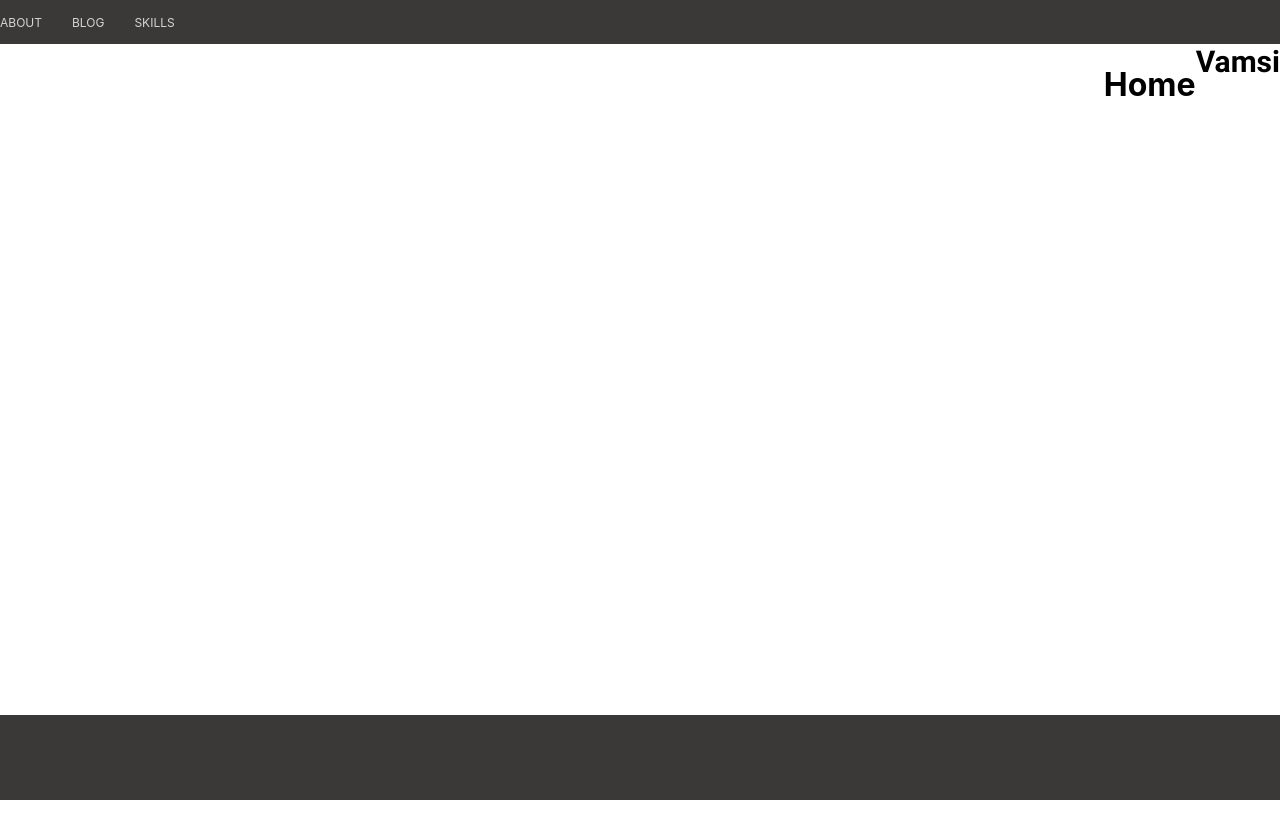
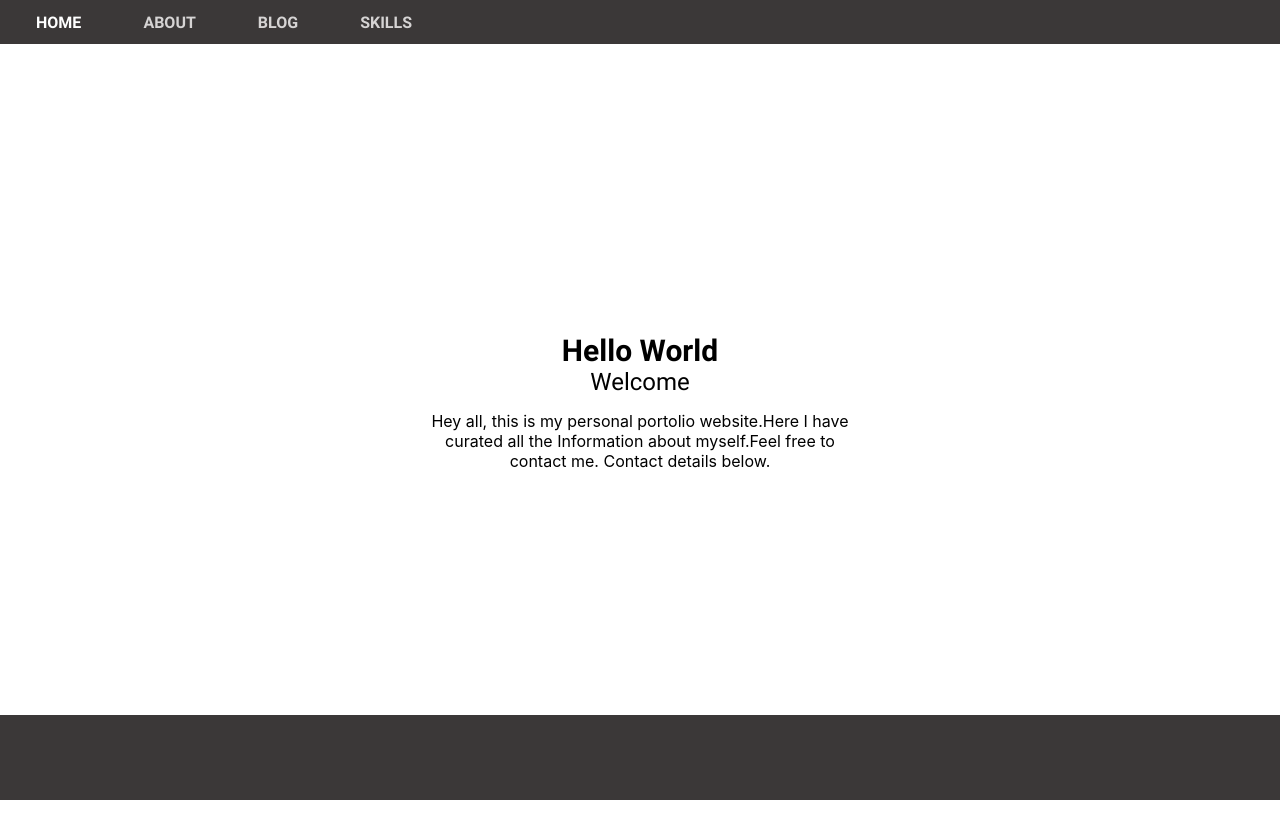
Before and after one commit to DheVam/portfolio, a React (Create React App) app: page / in a window 1280 px wide. Shown: the top 838 px of the page. After the commit the page ends 800 px from the top, so only its background shows below. Built offline with nearby package versions, Linux system fonts and the light colour scheme.

Commit message:
Home page Updated

```diff
--- a/src/Components/NavBar/index.js
+++ b/src/Components/NavBar/index.js
@@ -7,6 +7,9 @@ const Navbar = () => {
     <>
       <Nav>
         <NavMenu>
+          <NavLink to='/' activeStyle>
+            HOME
+          </NavLink>
           <NavLink to='/about' activeStyle>
             ABOUT
           </NavLink>
@@ -38,12 +41,7 @@ const Navbar = () => {
   display: flex;
   align-items: center;
   text-decoration: None;
-<<<<<<< HEAD
-  font-family: Roboto;
-  font-size:12px;
-=======
-  font-family: robotoitalic;
->>>>>>> 99c8822bf528d3b7ddd991fdcf18de4da6cacb81
+  font-family: robotobold;
   padding: 0 1rem;
   height: 100%;
   cursor: pointer;
@@ -55,7 +53,7 @@ const Navbar = () => {
 const NavMenu = styled.div`
   display: flex;
   align-items: center;
-  margin-right: -24px;
+  margin-left: 20px;
   white-space: nowrap;
   grid-gap: 30px;
  `;
--- a/src/pages/index.js
+++ b/src/pages/index.js
@@ -3,25 +3,42 @@ import styled from 'styled-components';
 
 const Home = () => {
     return (
-      <div
-        style={{
-          display: 'flex',
-          justifyContent: 'Right',
-          alignItems: 'Right',
-          height: '100vh'
-        }}
-      >
-        <h1>Home</h1>
-        <TestingDiv>Vamsi</TestingDiv>
-      </div>
+     <HomeWrapper>
+       <WelcomeText>Hello World</WelcomeText>
+       <SubText>Welcome</SubText>
+       <InfoText>Hey all, this is my personal portolio website.Here I have curated all the Information about myself.Feel free to contact me. Contact details below.</InfoText>
+     </HomeWrapper>
     );
   };
 
-
-const TestingDiv = styled.div`
+const HomeWrapper = styled.div`
+  display:flex;
+  justify-content: center;
+  align-items: center;
+  height: calc(100vh - 85px);
+  flex-direction: column;
+`
+const WelcomeText = styled.div`
   font-family: robotobold;
   font-size: 30px;
-`;
+  display: inline-block;
+`
+ const SubText = styled.div`
+   font-family: robotoregular;
+   font-size: 24px;
+   display: inline-block;
+`
+const InfoText = styled.div`
+   font-family: robotoregular:
+   font-size: 32px;
+   display: inline-block;
+   width: 450px;
+   text-align: center;
+   padding-top: 15px;
+   @media(max-width:500px){
+     width: 320px;
+   }
+`
 
 
   export default Home;
```
